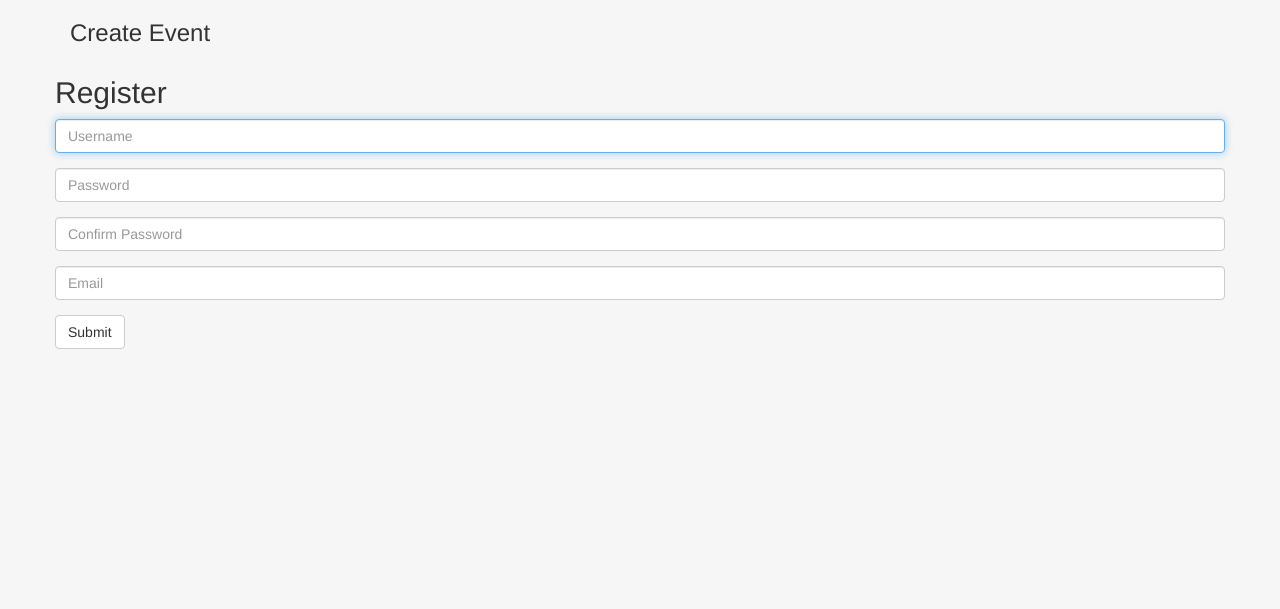
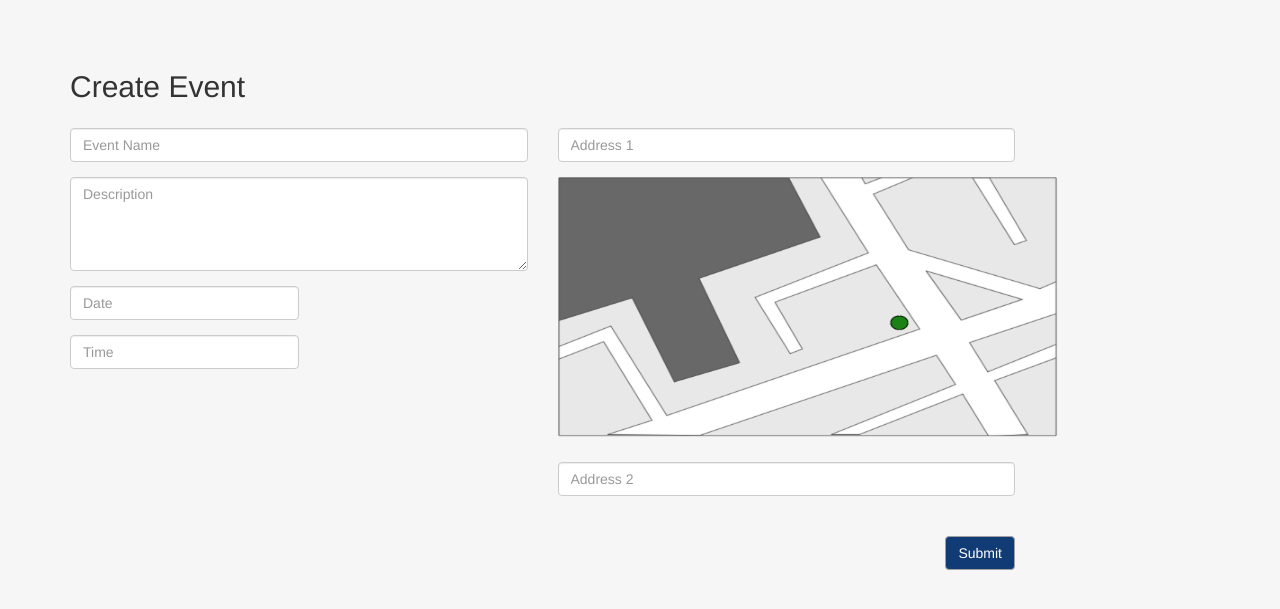
Before and after one commit to AlexanderKM/ClubEarth, a Django app: template clubEarth/earth/templates/create_event.html in a window 1280 px wide. Shown: the part 52-661 px from the top of the page. Run offline with Django 3.2, Linux system fonts and the light colour scheme; the template is opened without the code that fills it: values that come from a table or form of the project are taken from there, others are empty; parts of the project's set-up code (start-up, migrations or seed data) failed here and were passed over; some libraries are stand-ins or nearby versions.

Commit message:
fixing create event flow

```diff
--- a/clubEarth/earth/forms.py
+++ b/clubEarth/earth/forms.py
@@ -41,48 +41,20 @@ class CommentForm(forms.ModelForm):
 		model = Comment
 		fields = ["content"]
 
-class EventForm(form.ModelForm):
+class EventForm(forms.ModelForm):
 	name = forms.CharField(label="Event Name", required=True,
 		widget=forms.TextInput(attrs={'class': 'form-control', 'placeholder': 'Event Name'}))
 	description = forms.CharField(label="Description", required=True,
-		widget=forms.TextInput(attrs={'class': 'form-control', 'placeholder': 'Description'}))
+		widget=forms.Textarea(attrs={'class': 'form-control', 'rows': '4', 'placeholder': 'Description'}))
 	location1 = forms.CharField(label="location1", required=True,
-		widget=forms.TextInput(attrs-{'class': 'form-control', 'placeholder': 'Address 1'}))
-	location2 = forms.CharField(label ="location2", required=True,
+		widget=forms.TextInput(attrs={'class': 'form-control', 'placeholder': 'Address 1'}))
+	location2 = forms.CharField(label ="location2", required=False,
 		widget=forms.TextInput(attrs={'class': 'form-control', 'placeholder': 'Address 2'}))
+	date = forms.CharField(label ="date", required=True,
+		widget=forms.TextInput(attrs={'class': 'form-control', 'id': 'datepicker', 'placeholder': 'Date'}))
+	time = forms.CharField(label ="time", required=True,
+		widget=forms.TextInput(attrs={'class': 'form-control', 'placeholder': 'Time'}))
 
-
-
-# class EditEventForm(forms.Form):
-# 	name 		= forms.CharField(required=True,
-# 		widget	= forms.TextInput(attrs={'autocomplete':'off'}))
-
-# 	description = forms.CharField(label="Description",
-# 		widget	= forms.Textarea(attrs={'autocomplete':'off'}))
-
-# 	location1 	= forms.CharField(label="Address",
-# 		widget	= forms.TextInput(attrs={'autocomplete':'off'}))
-
-# 	location2 	= forms.CharField(
-# 		widget	= forms.TextInput(attrs={'autocomplete':'off'}))
-
-	image 		= forms.CharField(label="Image",
-		widget	= forms.TextInput(attrs={'autocomplete':'off'}))
-
-class EventForm(forms.Form):
-	name 		= forms.CharField(required=True,
-		widget	= forms.TextInput(attrs={'autocomplete':'off'}))
-
-	description = forms.CharField(label="Description",
-		widget	= forms.Textarea(attrs={'autocomplete':'off'}))
-
-	location1 	= forms.CharField(label="Address",
-		widget	= forms.TextInput(attrs={'autocomplete':'off'}))
-
-	location2 	= forms.CharField(
-		widget	= forms.TextInput(attrs={'autocomplete':'off'}))
-
-	image 		= forms.CharField(label="Image",
-		widget	= forms.TextInput(attrs={'autocomplete':'off'}))
-# 	image 		= forms.CharField(label="Image",
-# 		widget	= forms.TextInput(attrs={'autocomplete':'off'}))
+	class Meta:
+		model = Event
+		fields = ["name", "description", "location1", "location2", "date", "time"]
--- /dev/null
+++ b/clubEarth/earth/static/earth/css/create_event.css
@@ -0,0 +1,33 @@
+.create-event-container{
+	padding-top: 50px;
+}
+
+.create-event-text{
+	margin-bottom: 25px;
+}
+
+.event-date-field{
+	width: 50%;
+}
+
+.event-time-field{
+	width: 50%;
+}
+
+.submit-event{
+	margin-top: 25px;
+	float: right;
+	background: #113b74;
+	color: white;
+	border: 1px #A0A0A0 solid;
+}
+
+.submit-event:hover{
+	background: #5482C1;
+}
+
+.event-map{
+	width: 500px;
+	height: 260px;
+	margin-bottom: 25px;
+}
--- a/clubEarth/earth/templates/base.html
+++ b/clubEarth/earth/templates/base.html
@@ -6,6 +6,7 @@
         <link rel="stylesheet" type="text/css" href="/static/earth/css/earth.css" />
         <link rel="stylesheet" type="text/css" href="/static/earth/css/event_list.css" />
         <link rel="stylesheet" type="text/css" href="/static/earth/css/fonts.css" />
+        <link rel="stylesheet" type="text/css" href="/static/earth/css/create_event.css" />
         <script src="/static/jquery-1.11.2.min.js"></script>
         <script src="/static/bootstrap/js/bootstrap.min.js"></script>
         <link rel="stylesheet" href="https://maxcdn.bootstrapcdn.com/font-awesome/4.4.0/css/font-awesome.min.css">
--- a/clubEarth/earth/templates/create_event.html
+++ b/clubEarth/earth/templates/create_event.html
@@ -5,26 +5,49 @@ Event
 
 {% block content %}
 
-<h3>Create Event</h3>
+<head>
+  <meta charset="utf-8">
+  <title>jQuery UI Accordion - Default functionality</title>
+  <link rel="stylesheet" href="//code.jquery.com/ui/1.11.4/themes/smoothness/jquery-ui.css">
+  <script src="//code.jquery.com/jquery-1.10.2.js"></script>
+  <script src="//code.jquery.com/ui/1.11.4/jquery-ui.js"></script>
+  <link rel="stylesheet" href="/resources/demos/style.css">
+  <script type"text/javascript">
+   $(function() {
+    $( "#datepicker" ).datepicker();
+  });
+  </script>
+</head>
+
 <div class="create-event-container">
+	<h2 class="create-event-text">Create Event</h2>
         <div class="row row-buffer-bottom">
-            {% if register_success %}<h2>Register success!</h2>{% endif %}
-            <h2>Register</h2>
-            <form action={% url 'earth:index' %} method="post">
+            <form action={% url 'earth:create_event' %} method="post">
                 {% csrf_token %}
+                <div class="col-md-5">
 	                <div class="form-group">
-                    {{ user_form.username }}
+	                    {{ event_form.name }}
 	                </div>
+	                <div class="form-group" rows="3">
+	                    {{ event_form.description }}
+	                </div>
+	                <div class="form-group event-date-field">
+	                	{{ event_form.date}}
+	            	</div>
+	            	<div class="form-group event-time-field">
+	            		{{ event_form.time }}
+	            	</div>
+	            </div>
+	            <div class="col-md-5">
 	            	<div class="form-group">
-                    {{ user_form.password1 }}
+	                    {{ event_form.location1 }}
 	                </div>
+					<img src="/static/images/location.png" class="event-map"></img>
 	                <div class="form-group">
-                    {{ user_form.password2 }}
+	                    {{ event_form.location2 }}
 	                </div>
-                <div class="form-group">
-                    {{ user_form.email }}
+	                <button type="submit" class="btn btn-default submit-event">Submit</button>
 	            </div>
-              <button type="submit" class="btn btn-default">Submit</button>
             </form>
         </div>
     </div>
```
Also changed, not shown: clubEarth/earth/templates/event_list.html (+9 -4 lines), clubEarth/earth/views.py (+8 -2 lines). Lines whose indentation alone changed are shown as unchanged.
